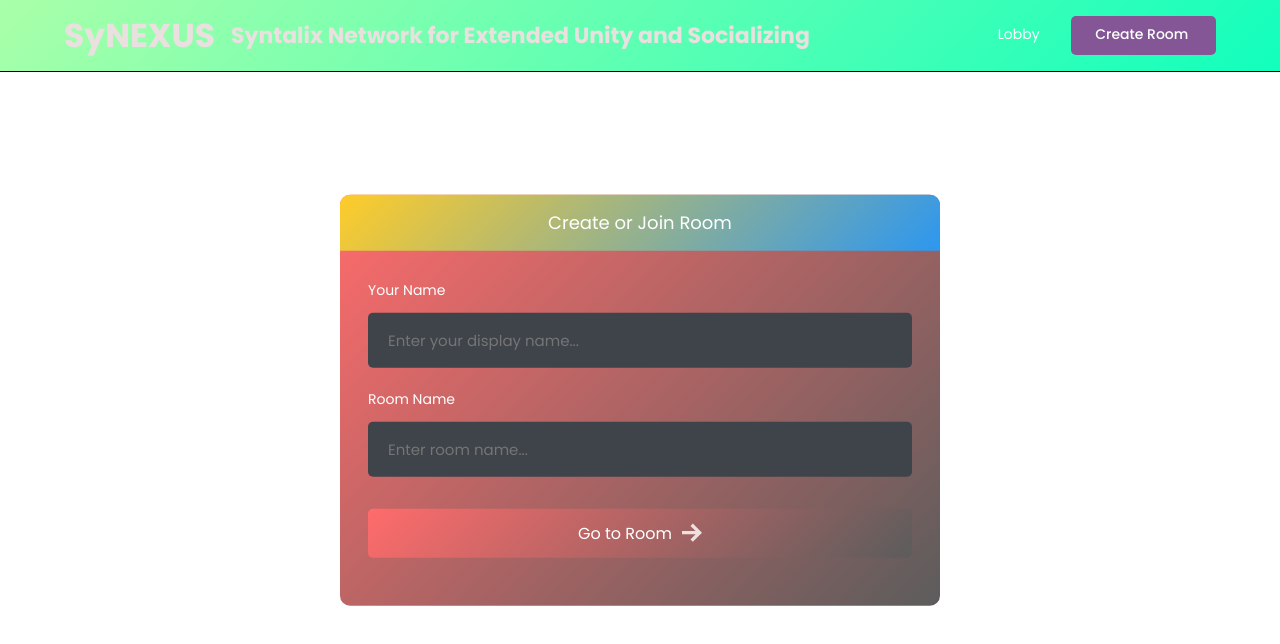
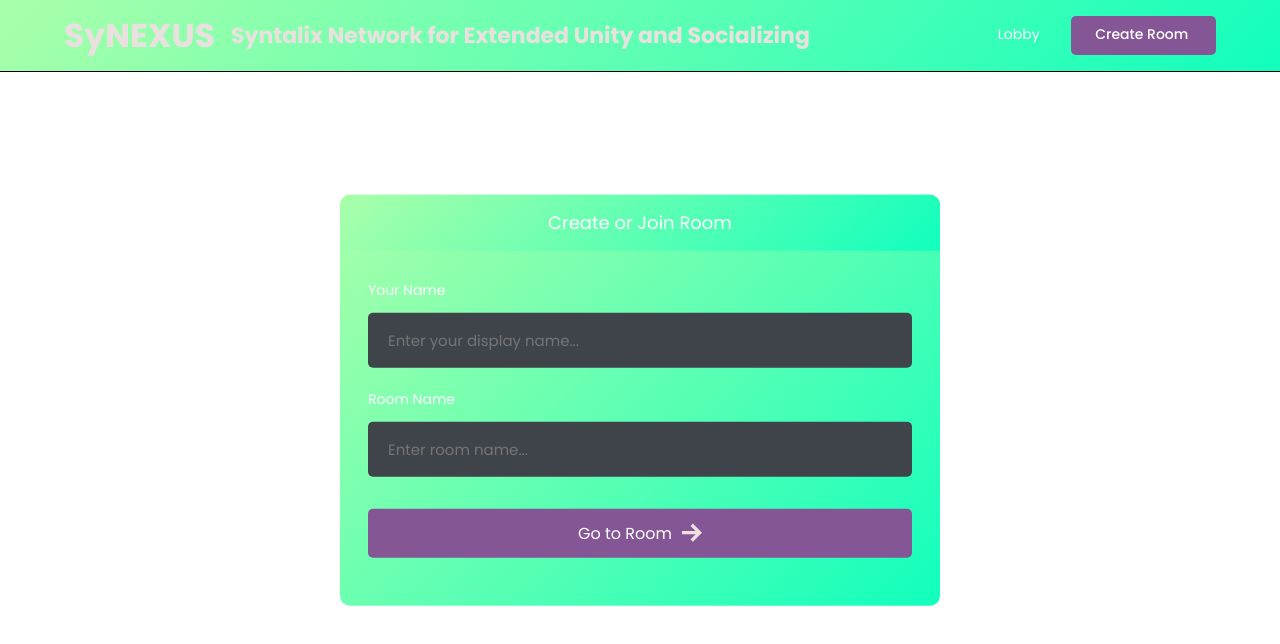
Before and after one commit to Soujash-123/SyNEXUS, a plain HTML site: page index.html in a window 1280 px wide. Drawn offline with Linux system fonts and the light colour scheme.

Commit message:
Update lobby.css

```diff
--- a/styles/lobby.css
+++ b/styles/lobby.css
@@ -2,7 +2,7 @@
   width: 90%;
   max-width: 600px;
   border-radius: 10px;
-  background: linear-gradient(135deg, #ff6b6b, #5c5c5c); /* Gradient of red and dark gray */
+  background: linear-gradient(135deg, #aaffa9, #11ffbd); /* Light green and light blue gradient */
   position: fixed;
   top: 50%;
   left: 50%;
@@ -17,7 +17,7 @@
   border-radius: 10px 10px 0 0;
   padding: 10px;
   text-align: center;
-  background: linear-gradient(135deg, #ffcc29, #2d97f0); /* Gradient of yellow and light blue */
+  background: linear-gradient(135deg, #aaffa9, #11ffbd); /* Light green and light blue gradient */
   margin: 0;
   font-size: 18px;
   line-height: 0;
@@ -51,7 +51,7 @@
 .form__field__wrapper button[type='submit'] {
   margin-top: 32px;
   cursor: pointer;
-  background: linear-gradient(135deg, #ff6b6b, #5c5c5c); /* Gradient of red and dark gray */
+  background-color: #845695;
   border: none;
   color: #fff;
   font-size: 16px;
@@ -85,5 +85,5 @@
 }
 
 .avatar__option__selected {
-  border: 3px solid #ffcc29; /* Adjusted border color */
+  border: 3px solid #845695;
 }
```
